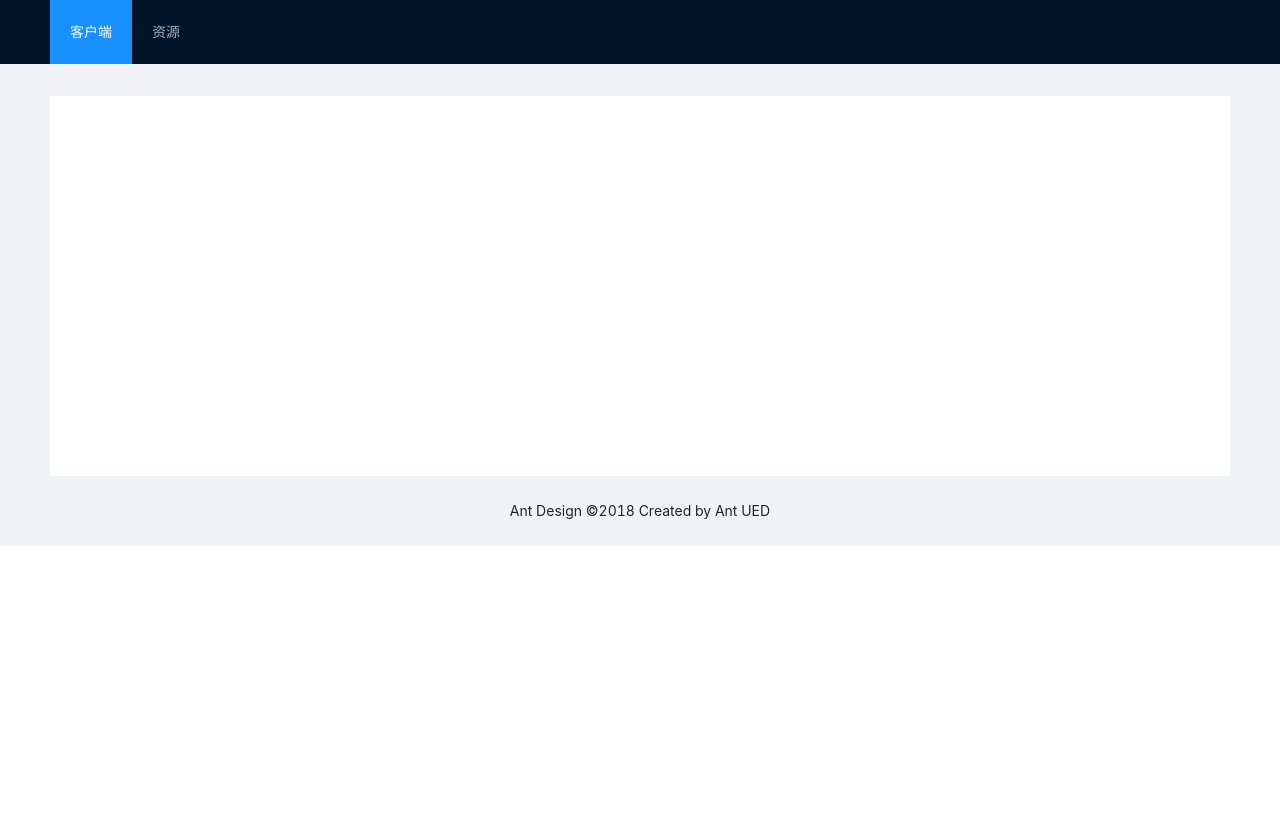
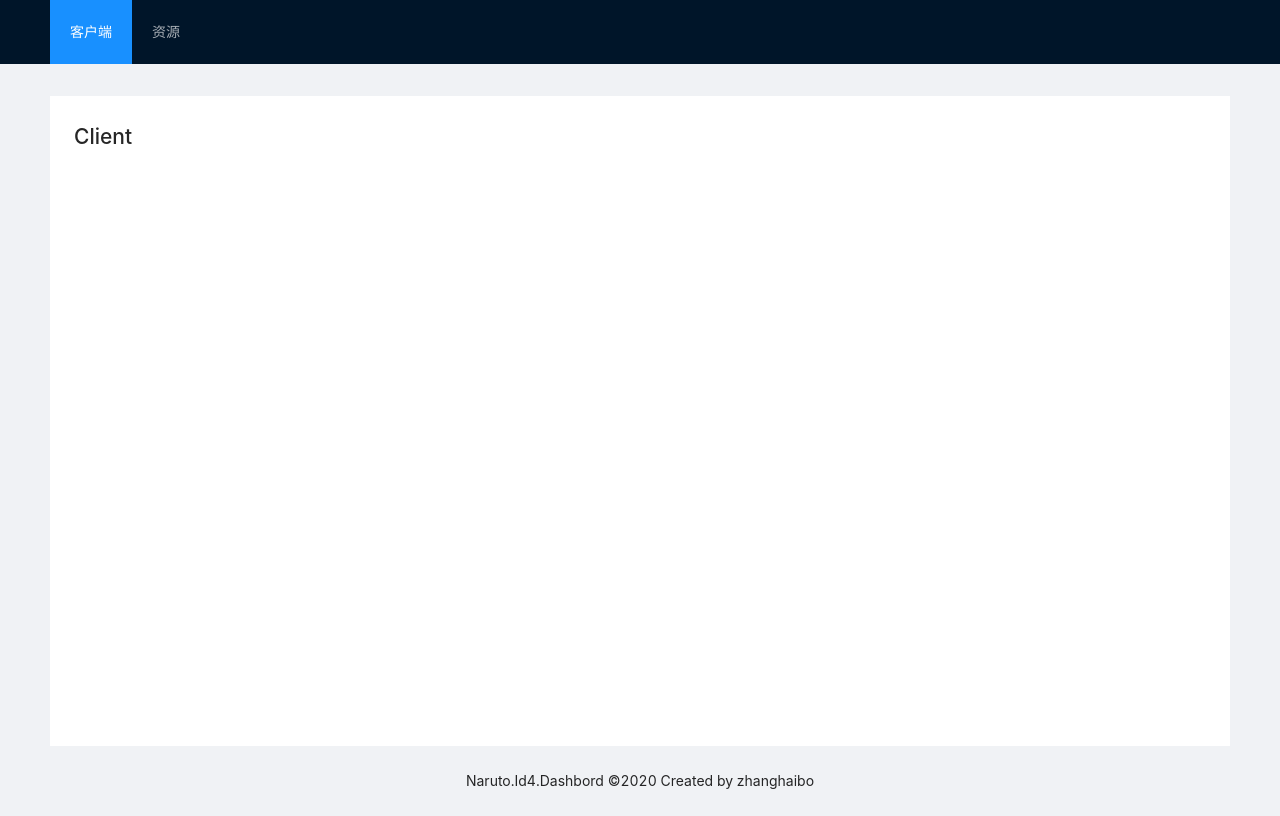
Before and after one commit to zhanghaiboshiwo/Naruto.Id4.Dashboard, a React (Create React App) app in the folder DashbordReact/: page / in a window 1280 px wide. Built offline with nearby package versions, Linux system fonts and the light colour scheme.

Commit message:
提交首页的切换

```diff
--- a/DashbordReact/src/App.js
+++ b/DashbordReact/src/App.js
@@ -2,31 +2,51 @@ import React from 'react';
 import './App.css';
 import 'antd/dist/antd.css';
 import { Layout, Menu, Breadcrumb } from 'antd';
+import Client from './client/index.js';
+import Resources from './resources/index.js';
+
 const { Header, Content, Footer } = Layout;
 
+
 class App extends React.Component {
+
   constructor(props) {
     super(props);
-    this.state = {  }
+    this.state = { menuItem:<Client/> }
+    this.menuClickEvent=this.menuClickEvent.bind(this);
   }
+  //菜单点击事件
+   menuClickEvent({ item, key, keyPath, domEvent }){
+      if(key=="client"){
+          this.setState({
+            menuItem:<Client/>
+          });
+      }
+      if(key=="resource"){
+        this.setState({
+          menuItem:<Resources/>
+        });
+    }
+  };
+
   render() {
     return (
         <Layout>
             <Header style={{ position: 'fixed', zIndex: 1, width: '100%' }}>
               <div className="logo" />
               <Menu theme="dark" mode="horizontal" defaultSelectedKeys={['client']}>
-                <Menu.Item key="client">客户端</Menu.Item>
-                <Menu.Item key="resource">资源</Menu.Item>
+                <Menu.Item key="client" onClick={this.menuClickEvent}>客户端</Menu.Item>
+                <Menu.Item key="resource" onClick={this.menuClickEvent}>资源</Menu.Item>
               </Menu>
             </Header>
             <Content className="site-layout" style={{ padding: '0 50px', marginTop: 64 }}>
               <Breadcrumb style={{ margin: '16px 0' }}>
               </Breadcrumb>
-              <div className="site-layout-background" style={{ padding: 24, minHeight: 380 }}>
-
+              <div className="site-layout-background" style={{ padding: 24, minHeight:document.body.clientHeight-150 }}>
+               {this.state.menuItem}
               </div>
             </Content>
-            <Footer style={{ textAlign: 'center' }}>Ant Design ©2018 Created by Ant UED</Footer>
+            <Footer style={{ textAlign: 'center' }}>Naruto.Id4.Dashbord ©2020 Created by zhanghaibo</Footer>
           </Layout>
     );
   }
--- /dev/null
+++ b/DashbordReact/src/client/index.js
@@ -0,0 +1,13 @@
+import React from 'react';
+
+class Client  extends React.Component {
+    constructor(props) {
+        super(props);
+        this.state = {  }
+    }
+    render() {
+        return (  <h1>Client</h1>);
+    }
+}
+
+export default Client;
--- /dev/null
+++ b/DashbordReact/src/resources/index.js
@@ -0,0 +1,13 @@
+import React from 'react';
+
+class Resources  extends React.Component {
+    constructor(props) {
+        super(props);
+        this.state = {  }
+    }
+    render() {
+        return (  <h1>Resources</h1>);
+    }
+}
+
+export default Resources;
```
